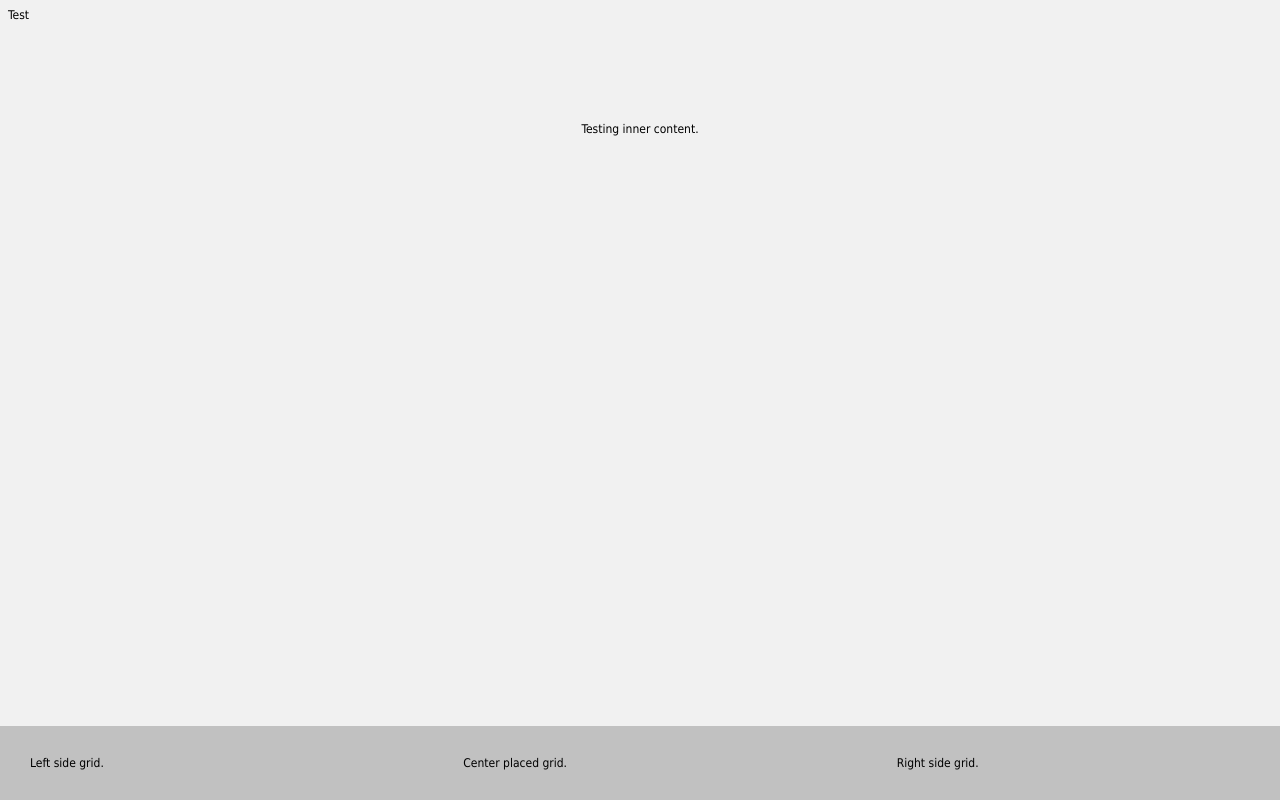
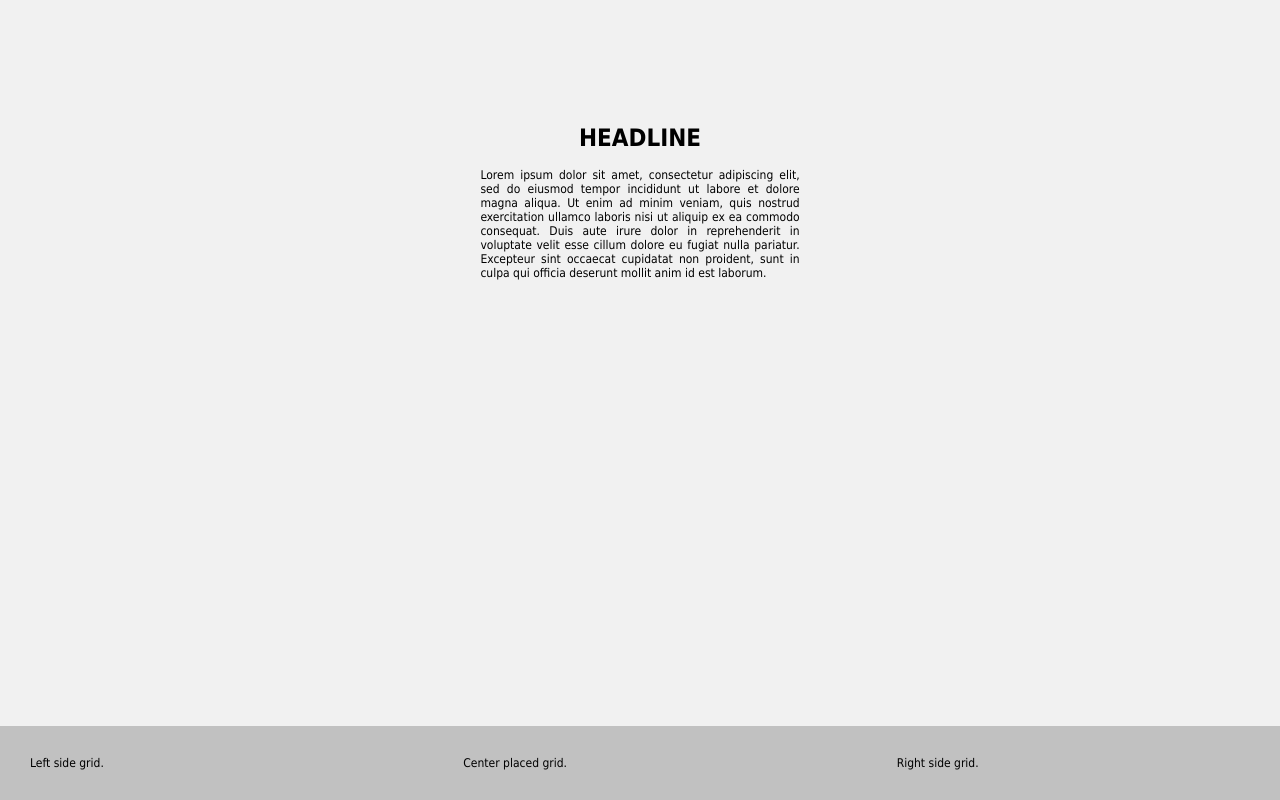
Before and after one commit to K0NIG/K0NIG.github.io, a plain HTML site: page index.html in a window 1280 px wide. Drawn offline with Linux system fonts and the light colour scheme.

Commit message:
Update index.html

```diff
--- a/index.html
+++ b/index.html
@@ -2,12 +2,13 @@
   <TITLE>Index</TITLE>
   <HEADER>
       <link rel="stylesheet" href="css/main.css">
-    <DIV ID="nav-bar-cont">Test</DIV>
   </HEADER>
   <BODY>
     <DIV ID="container">
     <DIV class="inner-cont">
-      Testing inner content.
+      <h1>Headline</h1>
+      <DIV class="desc">Lorem ipsum dolor sit amet, consectetur adipiscing elit, sed do eiusmod tempor incididunt ut labore et dolore magna aliqua. Ut enim ad minim veniam, quis nostrud exercitation ullamco laboris nisi ut aliquip ex ea commodo consequat. Duis aute irure dolor in reprehenderit in voluptate velit esse cillum dolore eu fugiat nulla pariatur. Excepteur sint occaecat cupidatat non proident, sunt in culpa qui officia deserunt mollit anim id est laborum.
+      </DIV>
       </DIV>
       <DIV ID="grid-cont">
       <DIV class="grid-left">
```
